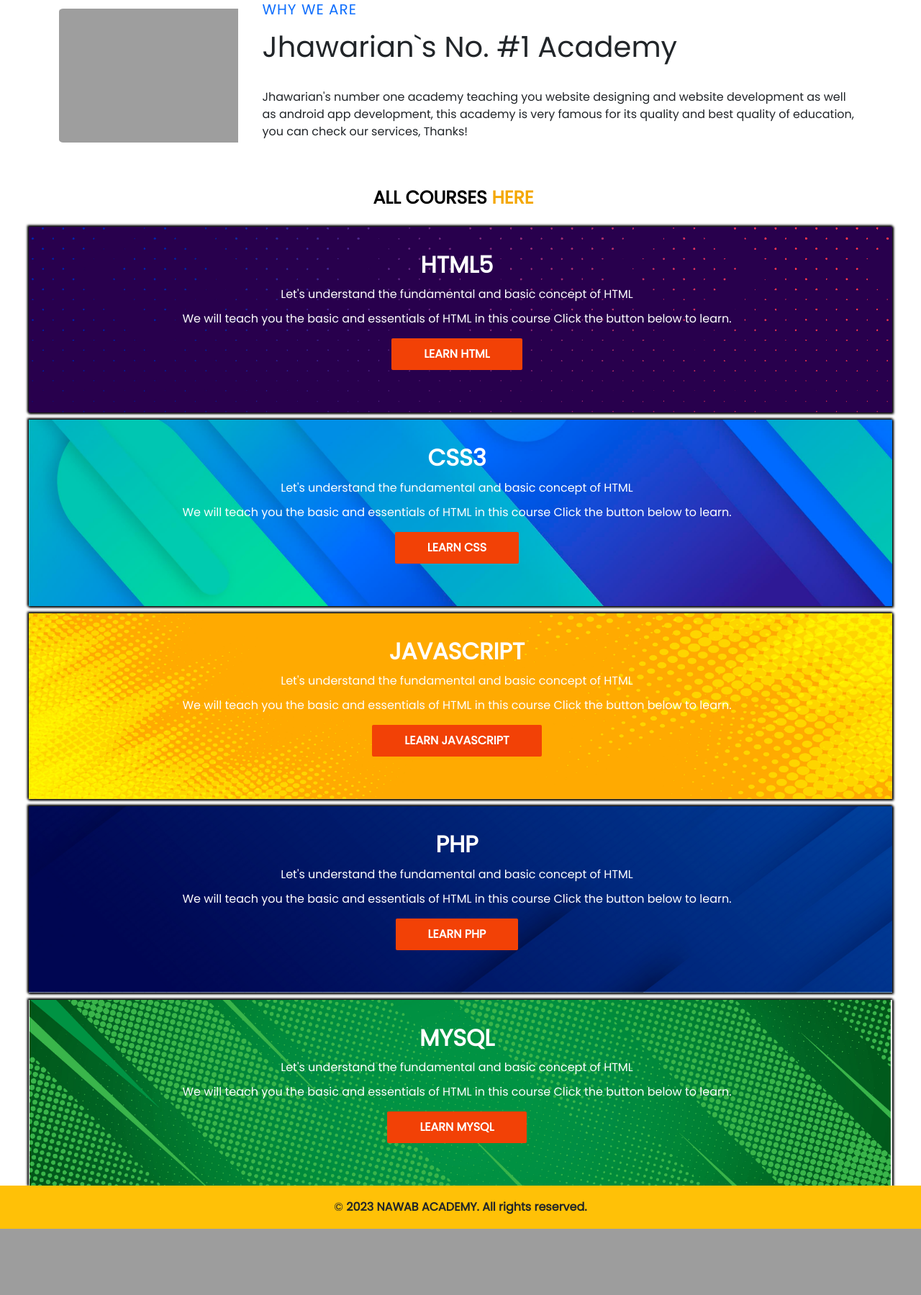
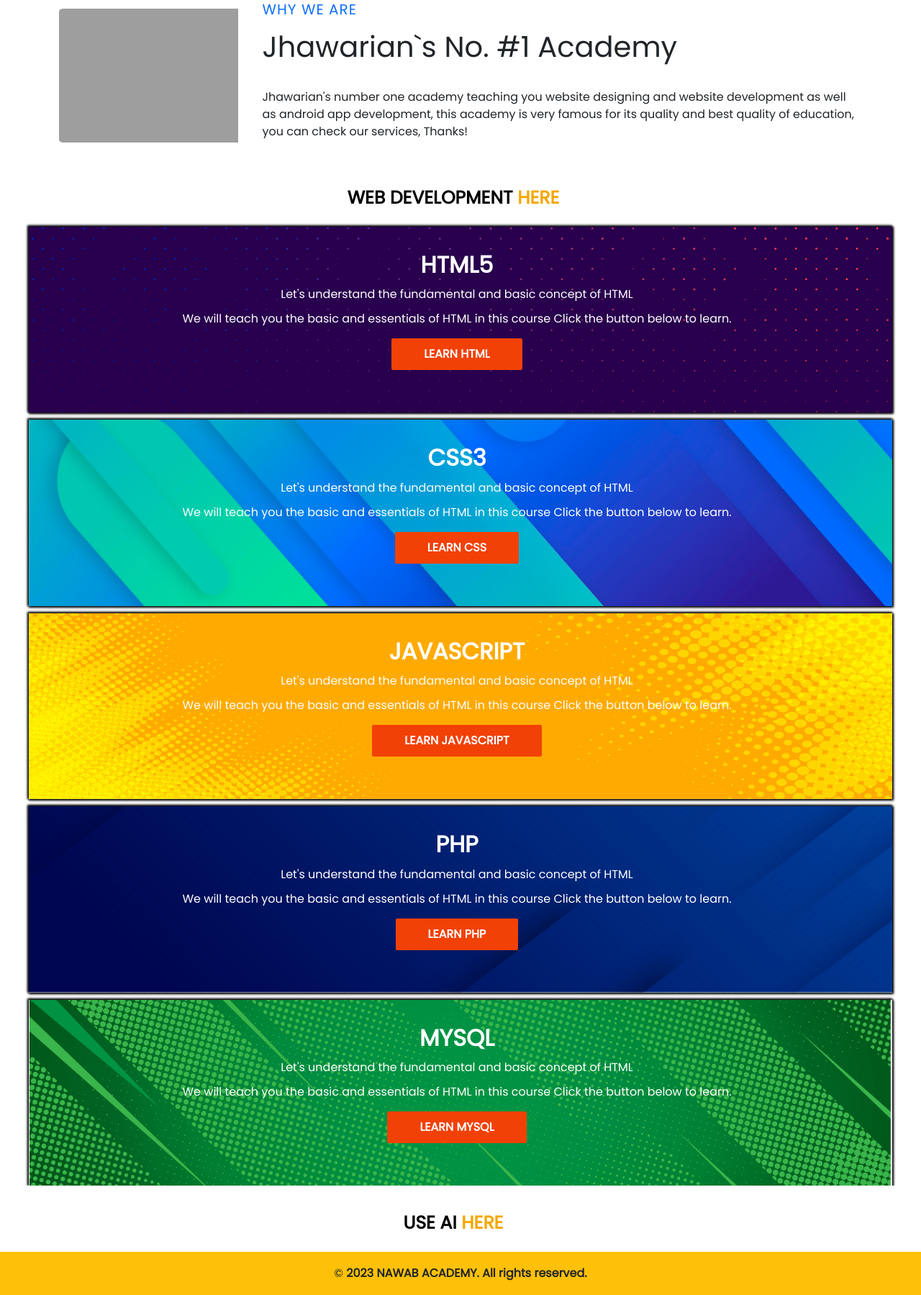
Before and after one commit to shahidjhawari/Online-Courses, a PHP site: page / in a window 1280 px wide. Shown: the part 1116-2915 px from the top of the page at 72% size. Before the commit the page ends 2823 px from the top, so only its background shows below. Run offline with PHP 8.4, Linux system fonts and the light colour scheme; some libraries are stand-ins or nearby versions; grey boxes are pictures that could not be loaded.

Commit message:
AI section add in home page

```diff
--- a/index.php
+++ b/index.php
@@ -54,7 +54,7 @@
 <!-- all course add heading start -->
 <div class="domain">
   <div class="titlepage text_align_center">
-    <h2>ALL COURSES <span class="blue_light">HERE</span></h2>
+    <h2>WEB DEVELOPMENT <span class="blue_light">HERE</span></h2>
   </div>
 </div>
 <!-- all course add heading start -->
@@ -123,4 +123,12 @@
     </div>
   </section>
   <!--MYSQL Section End-->
+
+  <!-- all course add heading start -->
+<div class="domain">
+  <div class="titlepage text_align_center">
+    <h2>USE AI <span class="blue_light">HERE</span></h2>
+  </div>
+</div>
+<!-- all course add heading start -->
 <?php require("footer.php") ?>
```
